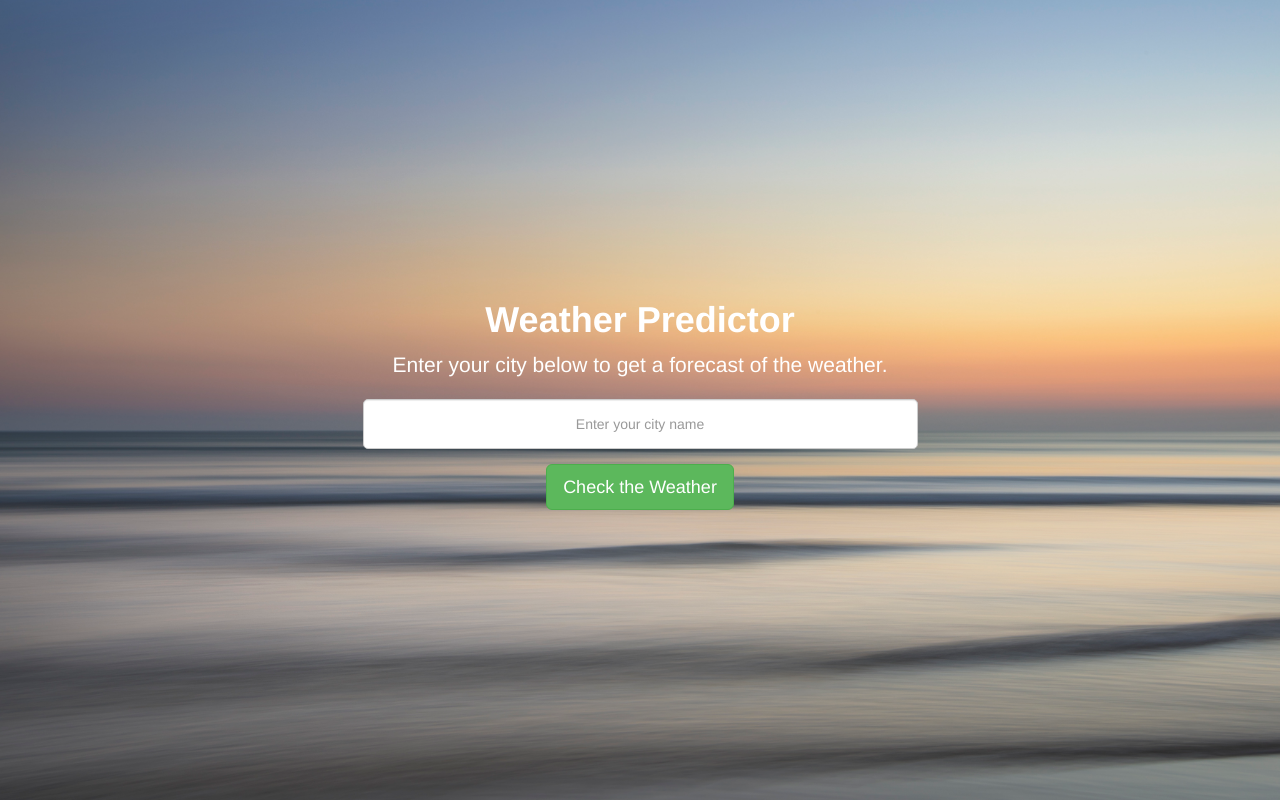
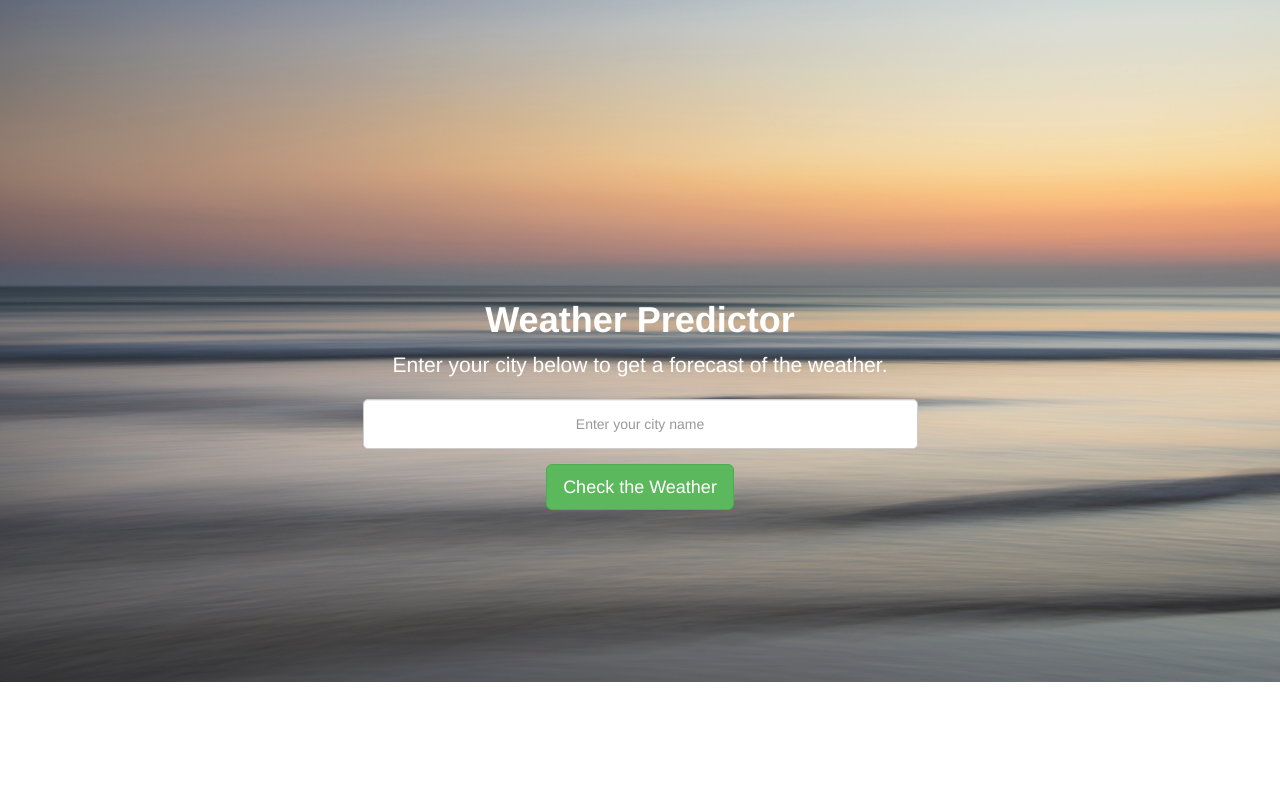
Before and after one commit to thines92/weatherapp, a PHP site: page / in a window 1280 px wide. Run offline with PHP 8.4, Linux system fonts and the light colour scheme.

Commit message:
Final fix

```diff
--- a/assets/css/main.css
+++ b/assets/css/main.css
@@ -1,15 +1,11 @@
-body, html {
-  height: 100%; }
-
 body {
   background: url("../images/ocean.png") no-repeat;
   background-size: cover;
   background-position: center; }
 
 .container {
-  height: 100%;
-  width: 100%;
-  text-align: center; }
+  text-align: center;
+}
 
 div p, div h1 {
   color: white; }
```
